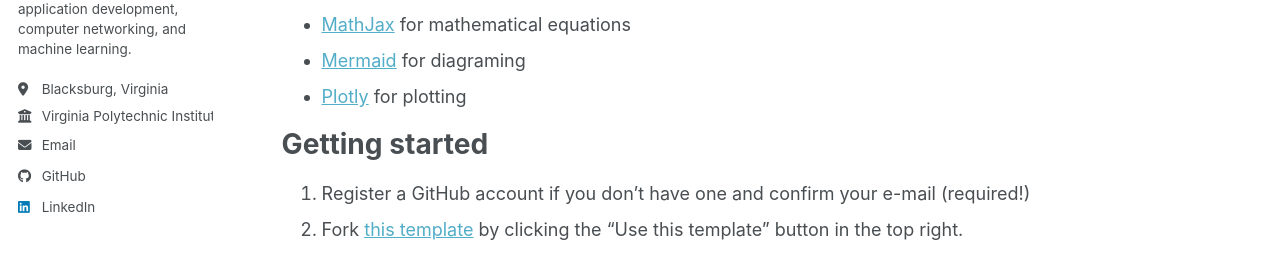
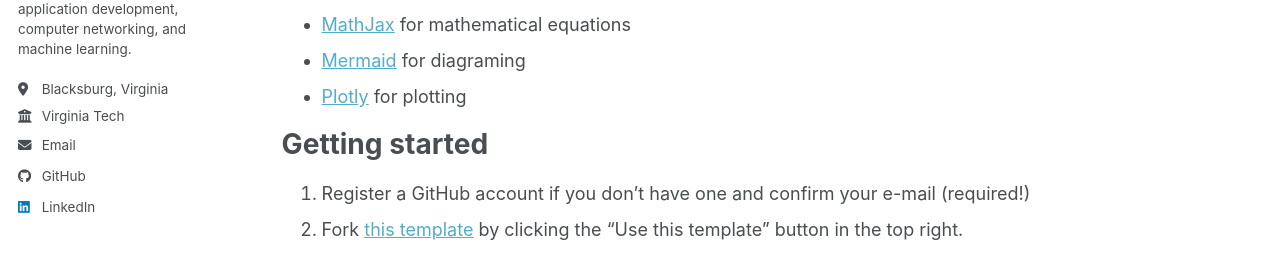
Before and after one commit to patrickrooney25/patrickrooney25.github.io, a Jekyll site: the page built from _pages/about.md, in a window 1280 px wide and 900 px high, scrolled down 479 px. Shown: the part 629-885 px from the top of the window. Built offline with Jekyll 4.4.1, drawn with Linux system fonts in a browser that asks for light colours; a script bundle is joined from its source files by our own code; library files that are not in the unit come from our copies.

Commit message:
made corrections to left side of home page

```diff
--- a/_config.yml
+++ b/_config.yml
@@ -23,7 +23,7 @@
 #               Additional customization can be done by editing /_includes/author-profile.html
 author:
   # Biographic information
-  avatar           : "headshot.png"
+  avatar           : "Headshot.png"
   name             : "Patrick Rooney"
   pronouns         : # example: "she/her"
   bio              : "I am a third year Computer Engineering student with a concentration
@@ -34,8 +34,7 @@
                       in embedded systems, firmware, application development, computer networking,
                       and machine learning."
   location         : "Blacksburg, Virginia"
-  employer         : "Virginia Polytechnic Institute
-                      and State University"
+  employer         : "Virginia Tech"
   uri              : # URL
   email            : "patrickr157@vt.edu"
 
```
